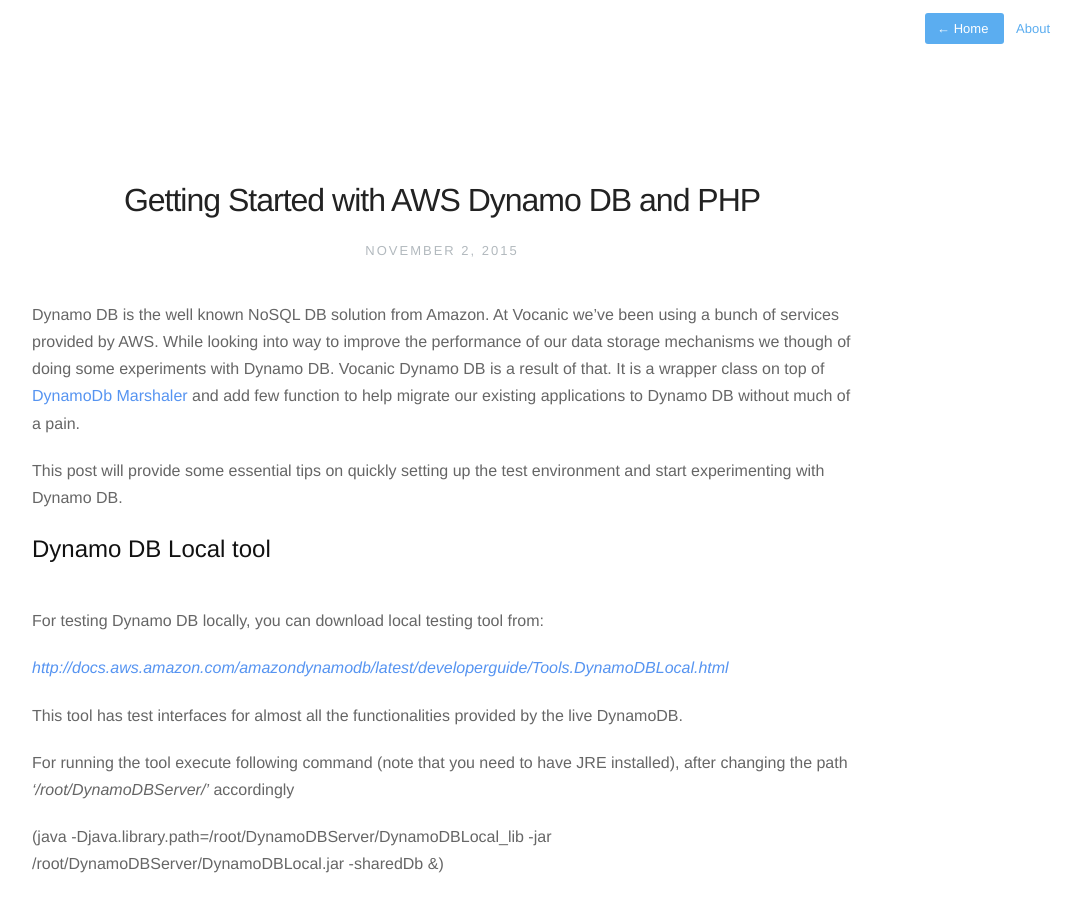
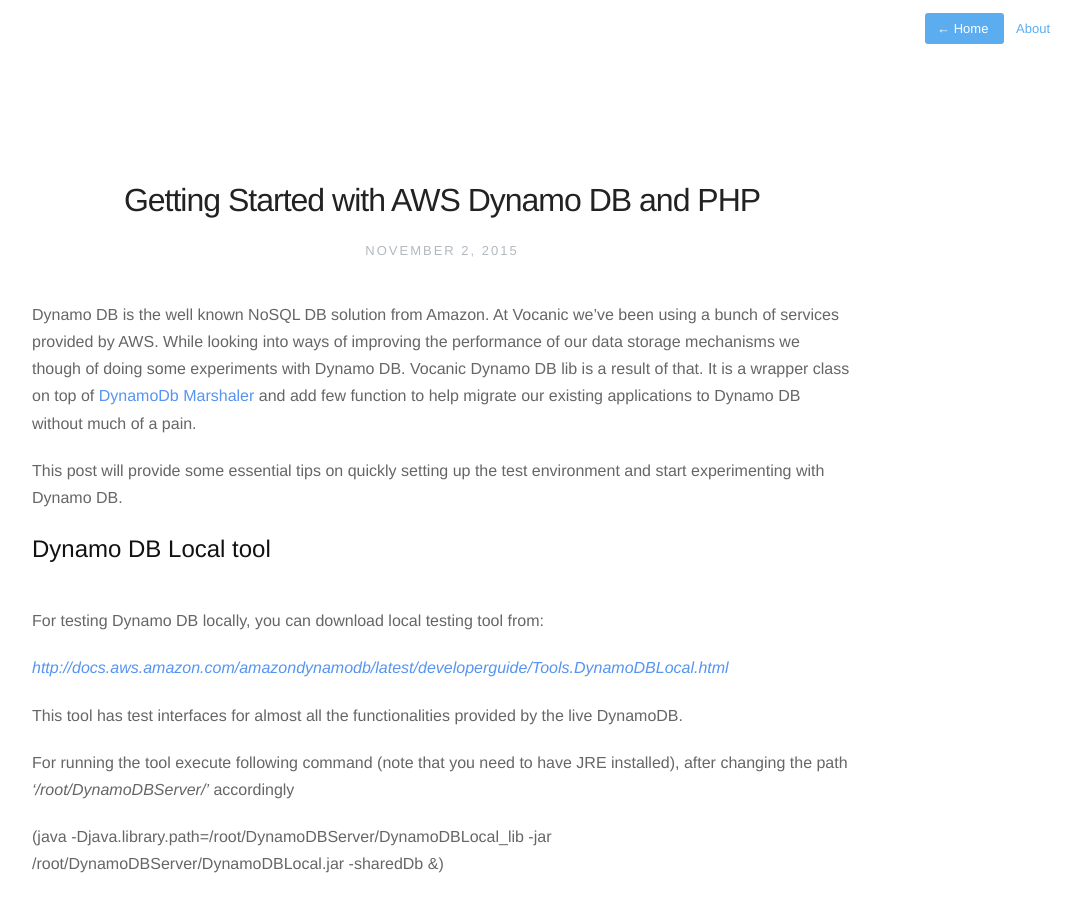
Before and after one commit to vocanic/vocanic.github.io, a Jekyll site: the page built from _posts/2015-11-02-aws-dynamodb.markdown, in a window 1280 px wide and 900 px high. Shown: the whole window, without its empty margins (198-1278 px from the left). Built offline with Jekyll 4.4.1, drawn with Linux system fonts in a browser that asks for light colours; nearby versions of some CDN libraries; Markdown is read by kramdown in place of the engine named in the settings; comment, search, counter and statistics services are not loaded.

Commit message:
Update to dynamodb post

```diff
--- a/_posts/2015-11-02-aws-dynamodb.markdown
+++ b/_posts/2015-11-02-aws-dynamodb.markdown
@@ -5,8 +5,8 @@ description: A Quick Getting Started Guide to AWS Dynamo DB with Vocanic Dynamo
 ---
 
 Dynamo DB is the well known NoSQL DB solution from Amazon. At Vocanic we've been using a bunch of services provided by AWS.
-While looking into way to improve the performance of our data storage mechanisms we though of doing some experiments with
-Dynamo DB. Vocanic Dynamo DB is a result of that. It is a wrapper class on top of [DynamoDb Marshaler](http://docs.aws.amazon.com/aws-sdk-php/v2/api/class-Aws.DynamoDb.Marshaler.html)
+While looking into ways of improving the performance of our data storage mechanisms we though of doing some experiments with
+Dynamo DB. Vocanic Dynamo DB lib is a result of that. It is a wrapper class on top of [DynamoDb Marshaler](http://docs.aws.amazon.com/aws-sdk-php/v2/api/class-Aws.DynamoDb.Marshaler.html)
 and add few function to help migrate our existing applications to Dynamo DB without much of a pain.
 
 This post will provide some essential tips on quickly setting up the test environment and start experimenting with Dynamo DB.
```
